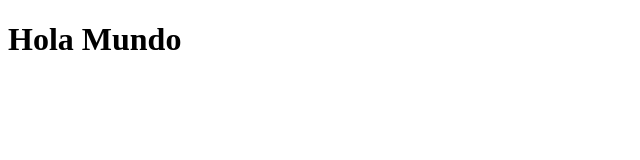
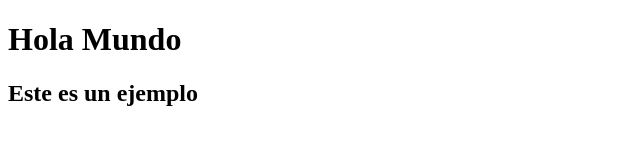
Before and after one commit to SergioHuapayaLlimper/Repositorio1, a plain HTML site: page index.html in a window 1280 px wide. Shown: the whole page, without its empty margins (0-640 px from the left). Drawn offline with Linux system fonts and the light colour scheme.

Commit message:
Modifique el repositorio clonado

```diff
--- a/index.html
+++ b/index.html
@@ -3,9 +3,10 @@
 <head>
     <meta charset="UTF-8">
     <meta name="viewport" content="width=device-width, initial-scale=1.0">
-    <title>Ejemplo</title>
+    <title>Nuevo Ejemplo</title>
 </head>
 <body>
     <h1>Hola Mundo</h1>
+    <h2>Este es un ejemplo</h2>
 </body>
 </html>
```
